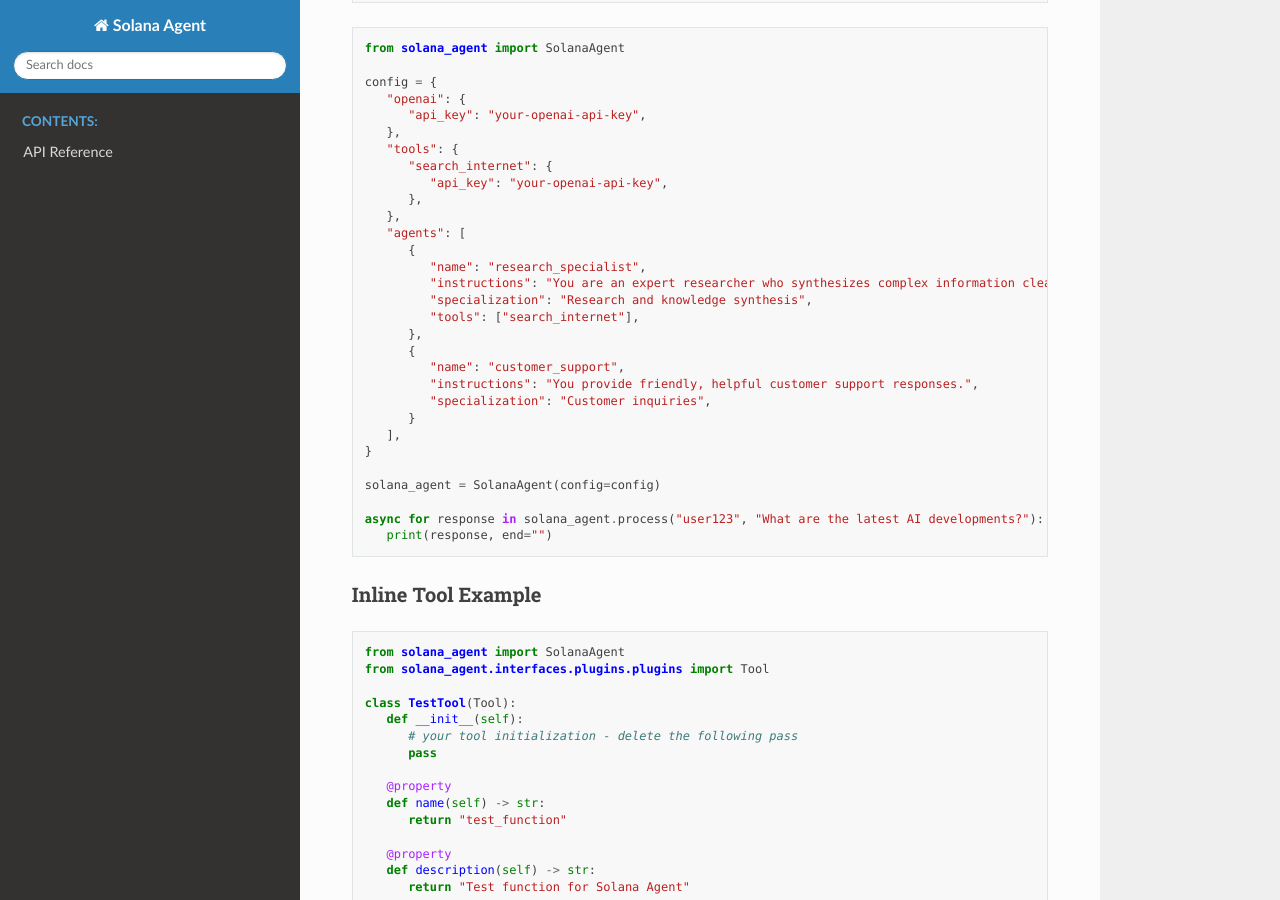
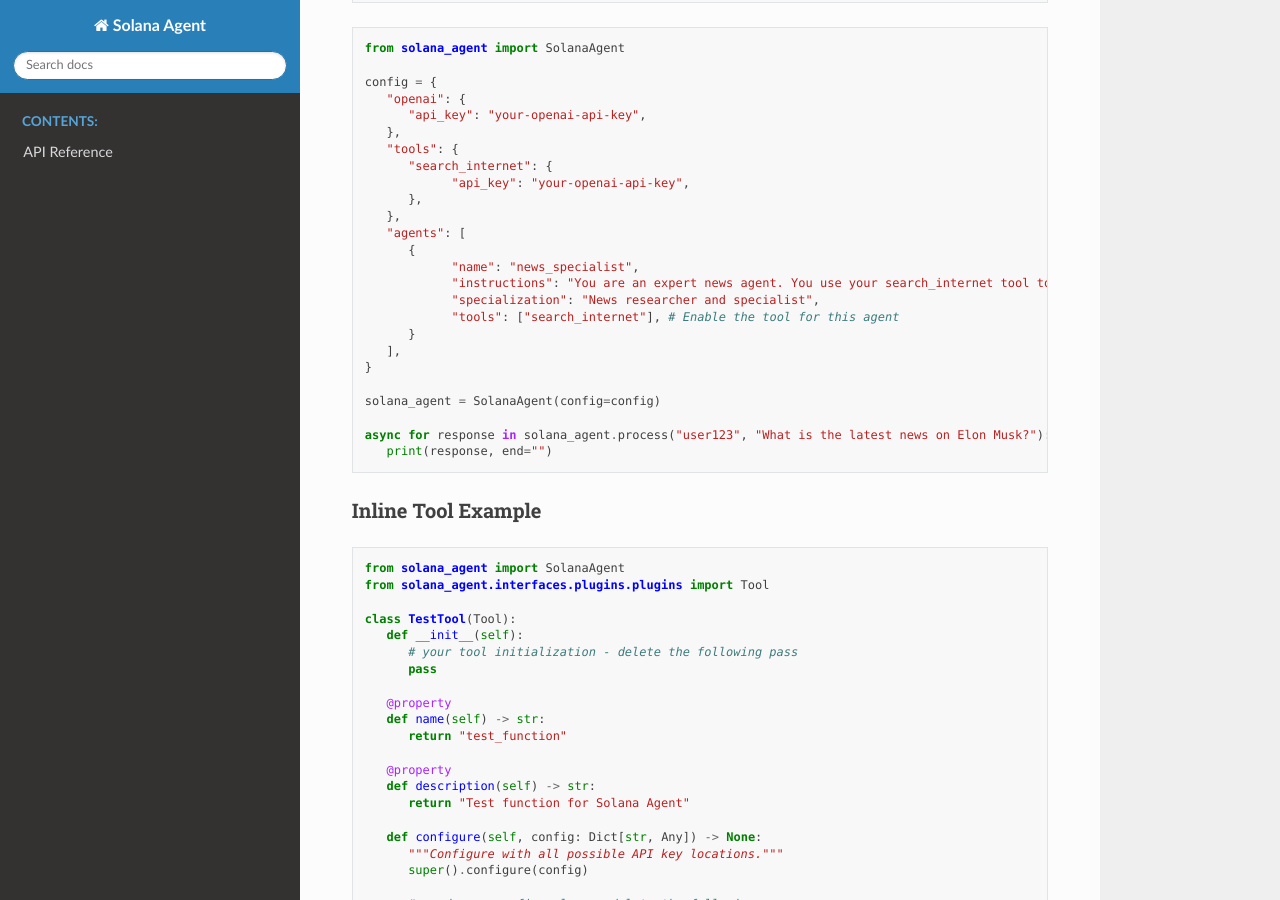
Before and after one commit to truemagic-coder/solana-agent, a Sphinx documentation site: the page built from docs/index.rst, in a window 1280 px wide and 900 px high, scrolled down 7257 px. Built offline with Sphinx 7.4.7 and the Read the Docs theme 3.1.0, drawn with Linux system fonts in a browser that asks for light colours.

```diff
--- a/docs/index.rst
+++ b/docs/index.rst
@@ -425,27 +425,22 @@ Internet Search
       },
       "tools": {
          "search_internet": {
-            "api_key": "your-openai-api-key",
+               "api_key": "your-openai-api-key",
          },
       },
       "agents": [
          {
-            "name": "research_specialist",
-            "instructions": "You are an expert researcher who synthesizes complex information clearly. You use your search_internet tool to get the latest information.",
-            "specialization": "Research and knowledge synthesis",
-            "tools": ["search_internet"],
-         },
-         {
-            "name": "customer_support",
-            "instructions": "You provide friendly, helpful customer support responses.",
-            "specialization": "Customer inquiries",
+               "name": "news_specialist",
+               "instructions": "You are an expert news agent. You use your search_internet tool to get the latest information.",
+               "specialization": "News researcher and specialist",
+               "tools": ["search_internet"], # Enable the tool for this agent
          }
       ],
    }
 
    solana_agent = SolanaAgent(config=config)
 
-   async for response in solana_agent.process("user123", "What are the latest AI developments?"):
+   async for response in solana_agent.process("user123", "What is the latest news on Elon Musk?"):
       print(response, end="")
 
 
```
Also changed, not shown: README.md (+10 -9 lines).
